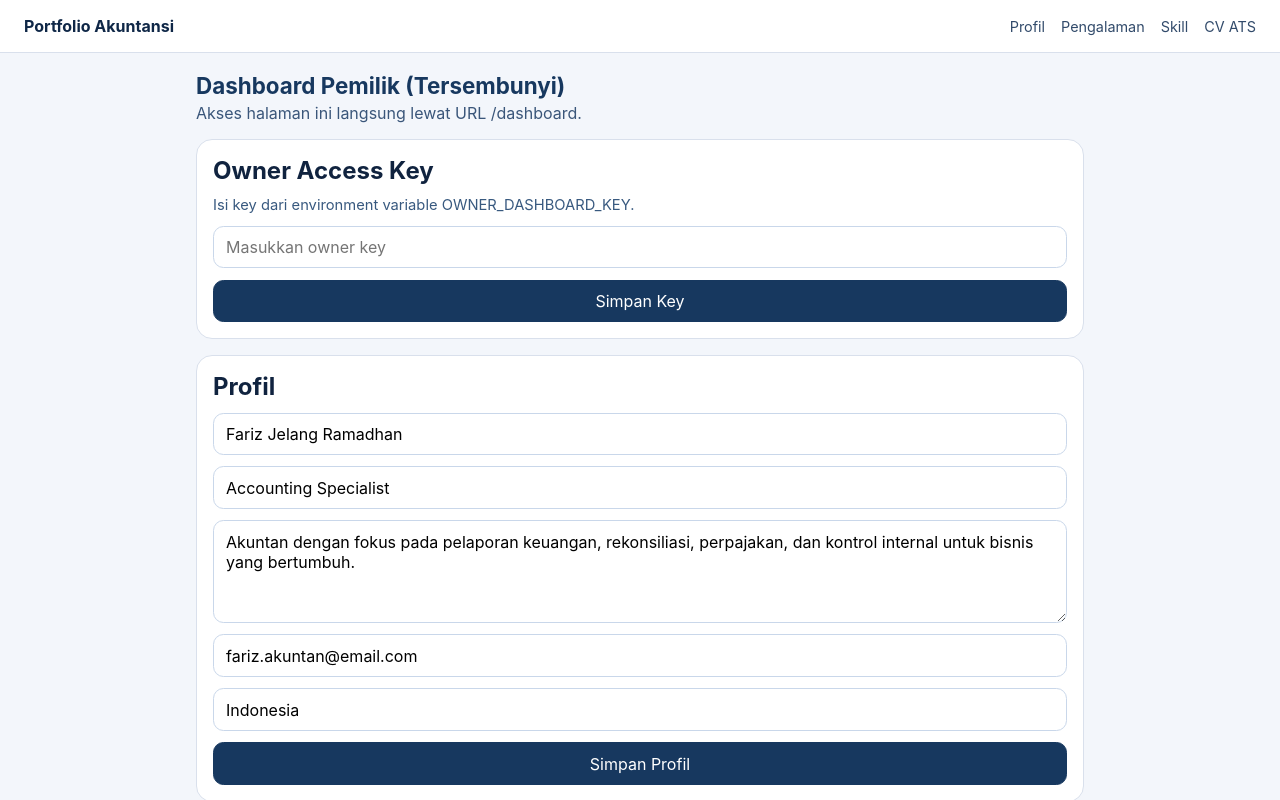
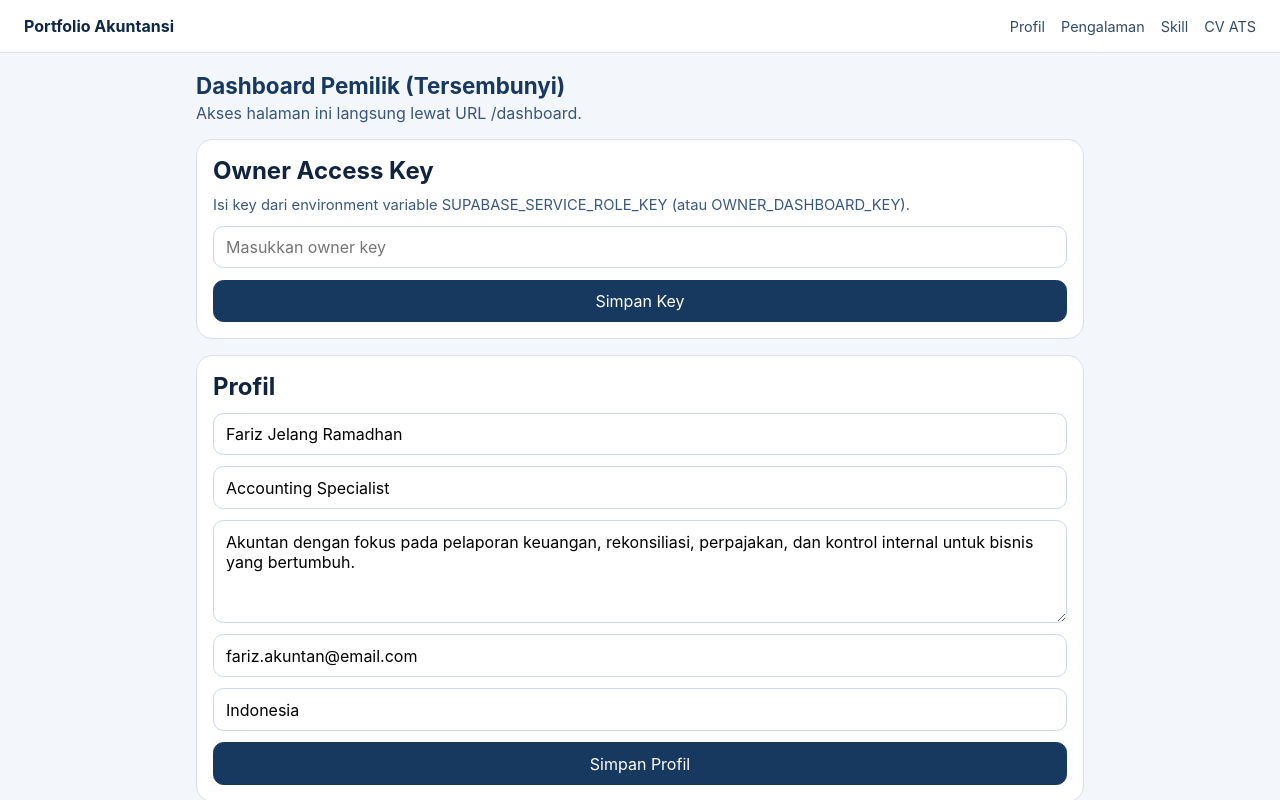
Before and after one commit to farizjr1/porto, a Next.js app: page /dashboard in a window 1280 px wide. Shown: the top 800 px of the page. Built offline with nearby package versions, Linux system fonts and the light colour scheme; no server answers; the database is empty.

Commit message:
feat: allow owner dashboard auth via supabase service key
Agent-Logs-Url: https://github.com/farizjr1/porto/sessions/7c2f0c52-1a08-46bf-b86d-0ce7ab6e3219

Co-authored-by: farizjr1 <87758609+farizjr1@users.noreply.github.com>

```diff
--- a/src/app/dashboard/page.tsx
+++ b/src/app/dashboard/page.tsx
@@ -190,7 +190,9 @@ export default function DashboardPage() {
 
       <form onSubmit={saveKey} className={styles.card}>
         <h2>Owner Access Key</h2>
-        <p className={styles.help}>Isi key dari environment variable OWNER_DASHBOARD_KEY.</p>
+        <p className={styles.help}>
+          Isi key dari environment variable SUPABASE_SERVICE_ROLE_KEY (atau OWNER_DASHBOARD_KEY).
+        </p>
         <input
           type="password"
           value={ownerKey}
--- a/src/lib/requestParsers.ts
+++ b/src/lib/requestParsers.ts
@@ -1,6 +1,7 @@
 import { Experience, Profile, Skill } from "@/lib/portfolioData";
 
-const OWNER_KEY = process.env.OWNER_DASHBOARD_KEY?.trim() ?? "";
+const OWNER_KEY =
+  process.env.OWNER_DASHBOARD_KEY?.trim() ?? process.env.SUPABASE_SERVICE_ROLE_KEY?.trim() ?? "";
 
 const normalize = (value: unknown) => (typeof value === "string" ? value.trim() : "");
 
```
Also changed, not shown: 1 other file (tests, documents, lock files or other folders).
